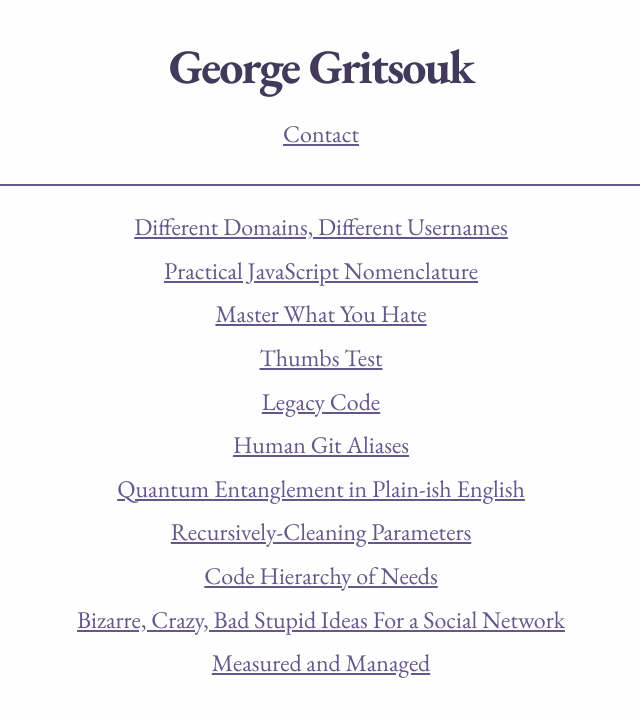
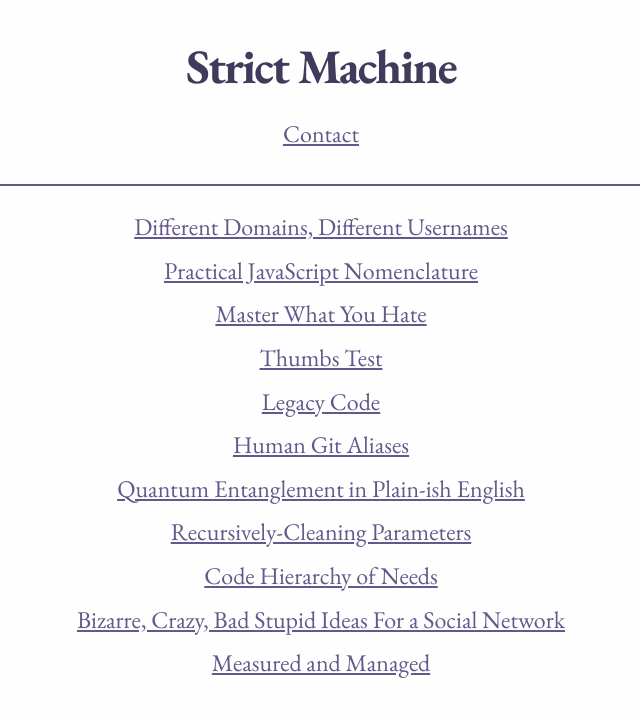
Before and after one commit to gggritso/site, a Jekyll site: the page built from index.md, in a window 1280 px wide. Shown: the top 717 px of the page, without its empty margins (319-959 px from the left). Built offline with Jekyll 4.4.1, drawn with Linux system fonts in a browser that asks for light colours.

Commit message:
Remove name

```diff
--- a/index.md
+++ b/index.md
@@ -3,7 +3,7 @@ layout: page
 subtitle: Info, projects, essays
 ---
 
-<h1>George Gritsouk</h1>
+<h1>Strict Machine</h1>
 
 <ul class="posts-list">
 	<li>
```
